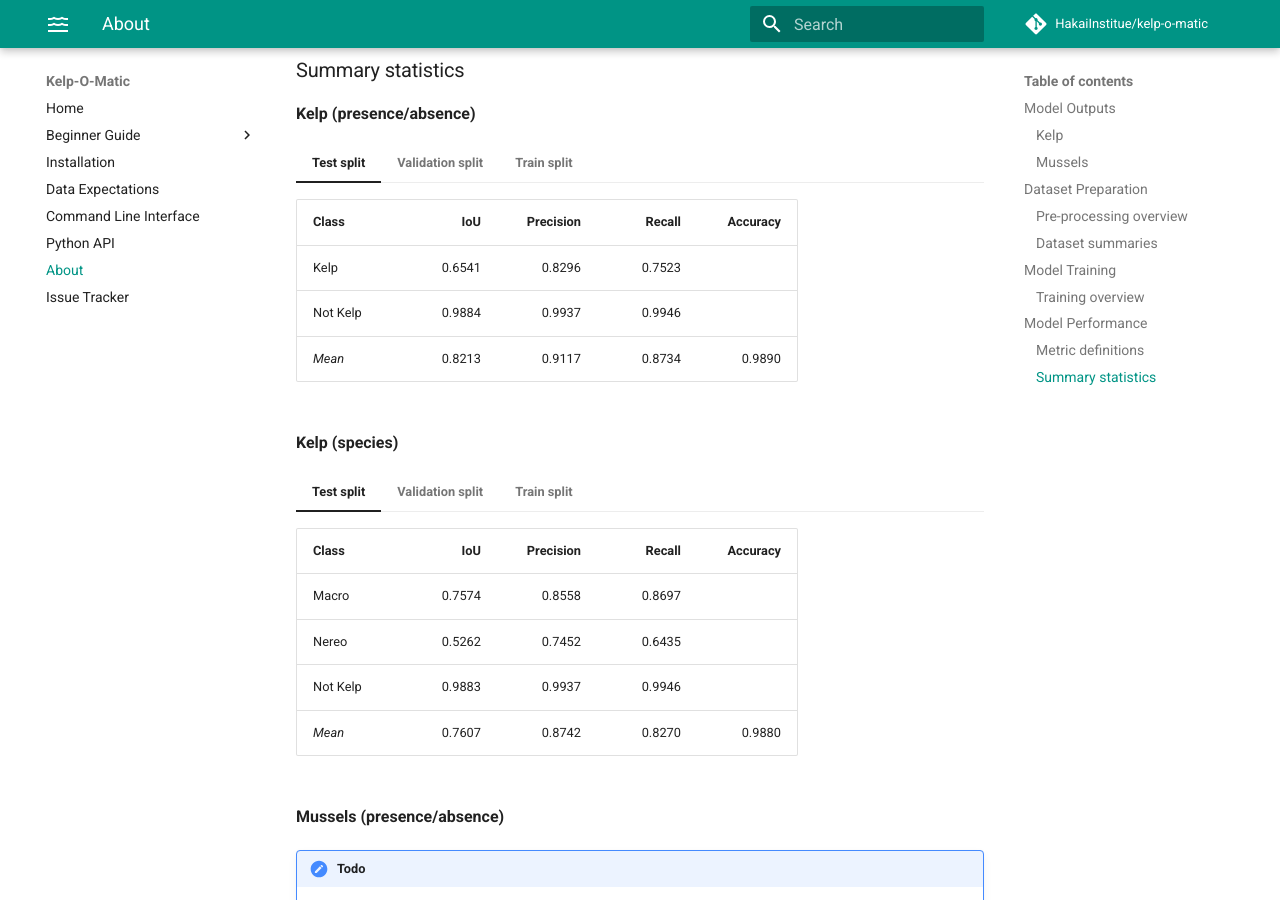
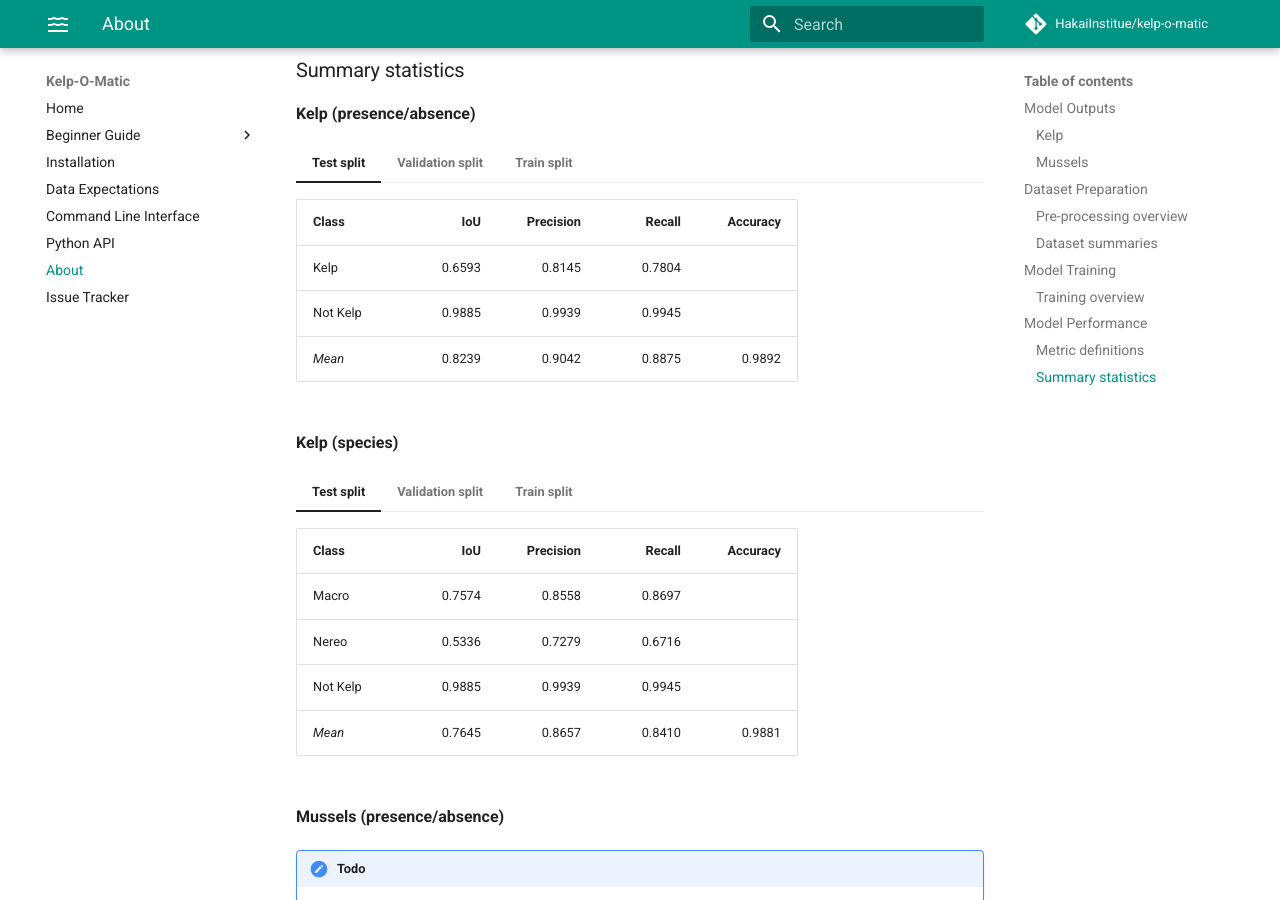
Before and after one commit to HakaiInstitute/kelp-o-matic, an MkDocs documentation site: the page built from docs/about.md, in a window 1280 px wide and 900 px high, scrolled down 4382 px. Built offline with MkDocs 1.6.1 and Material for MkDocs 9.7.7, drawn with Linux system fonts in a browser that asks for light colours; comment, search, counter and statistics services are not loaded.

Commit message:
Update Kelp stats after reprocessing dataset

```diff
--- a/docs/about.md
+++ b/docs/about.md
@@ -217,9 +217,9 @@ $$
 
     | Class    |    IoU | Precision | Recall | Accuracy |
     |:---------|-------:|----------:|-------:|---------:|
-    | Kelp     | 0.6541 |    0.8296 | 0.7523 |          |
-    | Not Kelp | 0.9884 |    0.9937 | 0.9946 |          |
-    | *Mean*   | 0.8213 |    0.9117 | 0.8734 |   0.9890 |
+    | Kelp     | 0.6593 |    0.8145 | 0.7804 |          |
+    | Not Kelp | 0.9885 |    0.9939 | 0.9945 |          |
+    | *Mean*   | 0.8239 |    0.9042 | 0.8875 |   0.9892 |
 
 === "Validation split"
 
@@ -244,9 +244,9 @@ $$
     | Class    |    IoU | Precision | Recall | Accuracy |
     |:---------|-------:|----------:|-------:|---------:|
     | Macro    | 0.7574 |    0.8558 | 0.8697 |          |
-    | Nereo    | 0.5262 |    0.7452 | 0.6435 |          |
-    | Not Kelp | 0.9883 |    0.9937 | 0.9946 |          |
-    | *Mean*   | 0.7607 |    0.8742 | 0.8270 |   0.9880 |
+    | Nereo    | 0.5336 |    0.7279 | 0.6716 |          |
+    | Not Kelp | 0.9885 |    0.9939 | 0.9945 |          |
+    | *Mean*   | 0.7645 |    0.8657 | 0.8410 |   0.9881 |
 
 === "Validation split"
 
```
